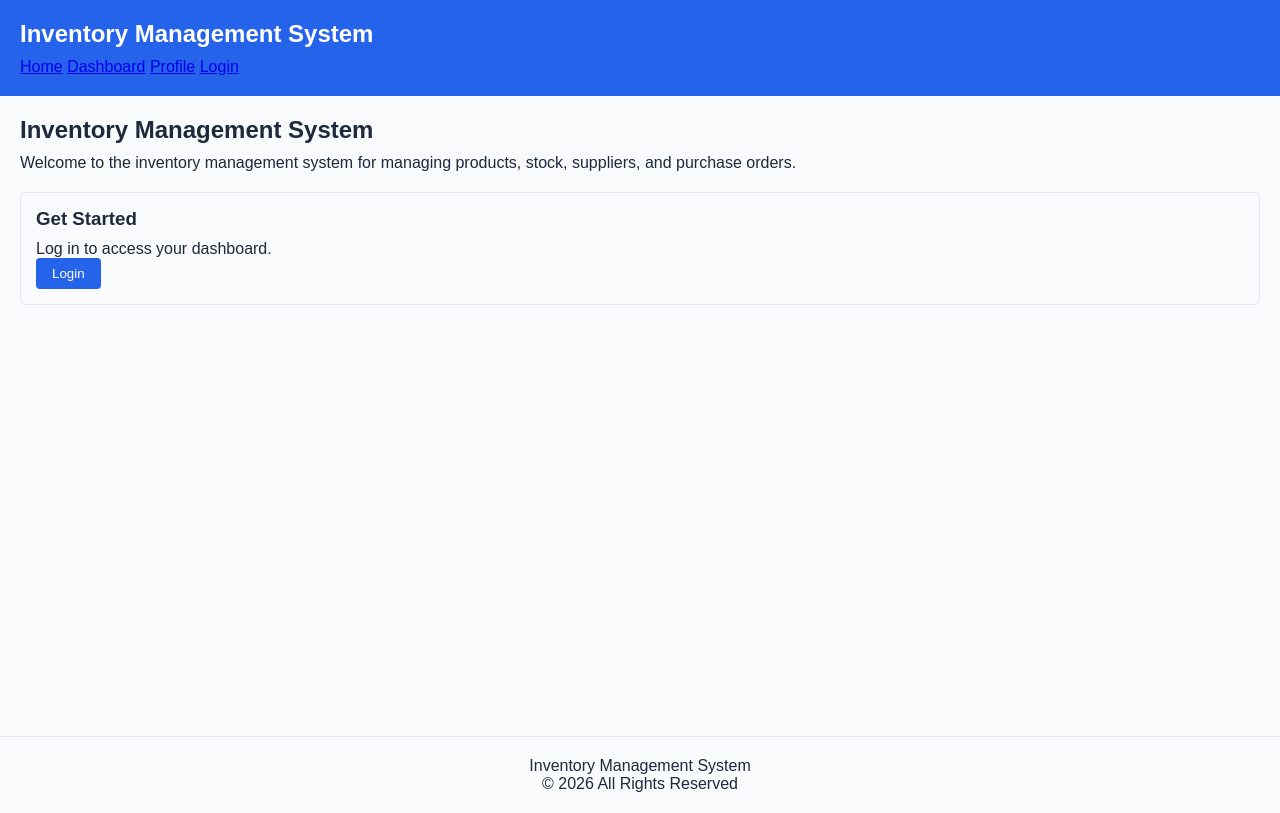
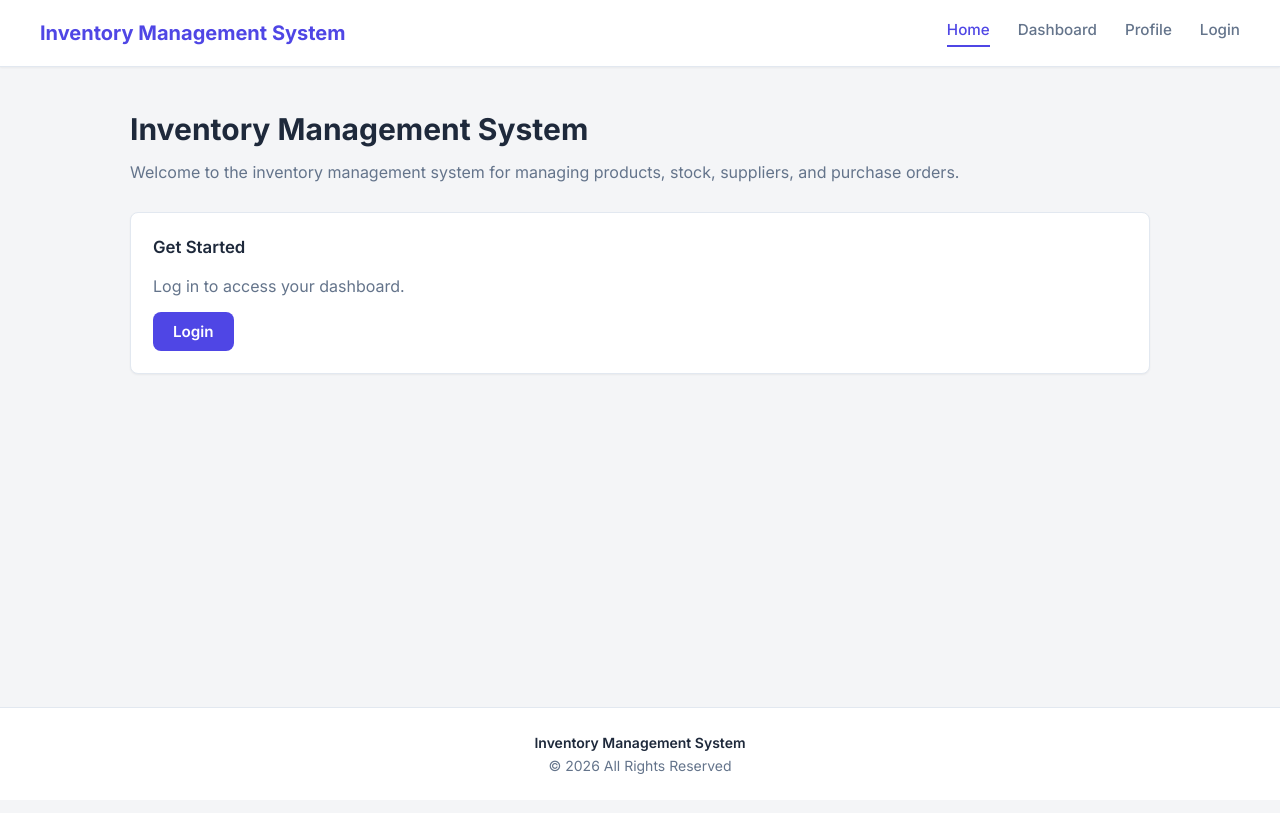
Before and after one commit to aniket0807/project_brief_05, a React (Vite) app in the folder client/: page / in a window 1280 px wide. Built offline with nearby package versions, Linux system fonts and the light colour scheme.

Commit message:
sprint 8

```diff
--- a/client/src/components/layout/Navbar.jsx
+++ b/client/src/components/layout/Navbar.jsx
@@ -1,14 +1,27 @@
 import { NavLink } from "react-router-dom";
 
 function Navbar() {
+  const navLinkClass = ({ isActive }) => (isActive ? "active-link" : "");
+
   return (
-    <nav>
-      <h2>Inventory Management System</h2>
-      <div>
-        <NavLink to="/">Home</NavLink>{" "}
-        <NavLink to="/dashboard">Dashboard</NavLink>{" "}
-        <NavLink to="/profile">Profile</NavLink>{" "}
-        <NavLink to="/login">Login</NavLink>
+    <nav className="navbar">
+      <div className="navbar-brand">
+        <h2>Inventory Management System</h2>
+      </div>
+
+      <div className="navbar-links">
+        <NavLink to="/" className={navLinkClass} end>
+          Home
+        </NavLink>
+        <NavLink to="/dashboard" className={navLinkClass}>
+          Dashboard
+        </NavLink>
+        <NavLink to="/profile" className={navLinkClass}>
+          Profile
+        </NavLink>
+        <NavLink to="/login" className={navLinkClass}>
+          Login
+        </NavLink>
       </div>
     </nav>
   );
--- a/client/src/layouts/MainLayout.jsx
+++ b/client/src/layouts/MainLayout.jsx
@@ -4,7 +4,7 @@ import Footer from "../components/layout/Footer";
 
 function MainLayout() {
   return (
-    <div>
+    <div className="app-layout">
       <Navbar />
       <main>
         <Outlet />
--- a/client/src/main.jsx
+++ b/client/src/main.jsx
@@ -2,8 +2,10 @@ import { StrictMode } from "react";
 import { createRoot } from "react-dom/client";
 import { BrowserRouter } from "react-router-dom";
 import App from "./App";
-import "./assets/styles/variables.css";
-import "./assets/styles/global.css";
+import "./styles/global.css";
+import "./styles/layout.css";
+import "./styles/components.css";
+import "./styles/responsive.css";
 
 createRoot(document.getElementById("root")).render(
   <StrictMode>
--- a/client/src/pages/Dashboard/Dashboard.jsx
+++ b/client/src/pages/Dashboard/Dashboard.jsx
@@ -8,8 +8,12 @@ function Dashboard() {
         title="Inventory Dashboard"
         subtitle="Overview of products, stock levels, purchase orders, and inventory status."
       />
-      <Card title="Total Products" description="Coming soon" />
-      <Card title="Low Stock Items" description="Coming soon" />
+      <div className="card-grid">
+        <Card title="Total Products" description="Coming soon" />
+        <Card title="Low Stock Items" description="Coming soon" />
+        <Card title="Total Suppliers" description="Coming soon" />
+        <Card title="Recent Sales" description="Coming soon" />
+      </div>
     </section>
   );
 }
--- /dev/null
+++ b/client/src/styles/components.css
@@ -0,0 +1,36 @@
+.card {
+  display: flex;
+  flex-direction: column;
+  gap: 14px;
+  padding: 22px;
+  border: 1px solid var(--border-color);
+  border-radius: var(--radius);
+  background: var(--surface-color);
+  box-shadow: var(--shadow-sm);
+  transition: box-shadow 0.15s ease, transform 0.15s ease;
+}
+
+.card:hover {
+  box-shadow: var(--shadow-md);
+  transform: translateY(-2px);
+}
+
+.card h3 {
+  color: var(--text-color);
+  margin-bottom: 0; /* gap handles spacing now, not margin */
+}
+
+.card p {
+  margin-bottom: 0; /* gap handles spacing now, not margin */
+}
+
+.card-grid {
+  display: grid;
+  grid-template-columns: repeat(auto-fit, minmax(220px, 1fr));
+  gap: 20px;
+  margin-top: 20px;
+}
+
+.card .btn {
+  align-self: flex-start;
+}
--- /dev/null
+++ b/client/src/styles/global.css
@@ -0,0 +1,80 @@
+@import url('https://fonts.googleapis.com/css2?family=Inter:wght@400;500;600;700&display=swap');
+
+:root {
+  --primary-color: #4f46e5;
+  --primary-hover: #4338ca;
+  --background-color: #f4f5f7;
+  --surface-color: #ffffff;
+  --text-color: #1e293b;
+  --text-muted: #64748b;
+  --border-color: #e2e8f0;
+  --radius: 8px;
+  --shadow-sm: 0 1px 2px rgba(0, 0, 0, 0.05);
+  --shadow-md: 0 4px 12px rgba(0, 0, 0, 0.08);
+}
+
+* {
+  margin: 0;
+  padding: 0;
+  box-sizing: border-box;
+}
+
+body {
+  font-family: 'Inter', Arial, sans-serif;
+  background-color: var(--background-color);
+  color: var(--text-color);
+  font-size: 1rem;
+  line-height: 1.5;
+}
+
+h1 {
+  font-size: 1.875rem;
+  font-weight: 700;
+  margin-bottom: 8px;
+  color: var(--text-color);
+}
+
+h2 {
+  font-size: 1.25rem;
+  font-weight: 600;
+  margin-bottom: 10px;
+}
+
+h3 {
+  font-size: 1.05rem;
+  font-weight: 600;
+  margin-bottom: 8px;
+}
+
+p {
+  color: var(--text-muted);
+}
+
+.btn {
+  padding: 10px 20px;
+  background-color: var(--primary-color);
+  color: white;
+  border: none;
+  border-radius: var(--radius);
+  cursor: pointer;
+  font-family: inherit;
+  font-size: 0.95rem;
+  font-weight: 600;
+  transition: background-color 0.15s ease, transform 0.1s ease;
+}
+
+.btn:hover {
+  background-color: var(--primary-hover);
+}
+
+.btn:active {
+  transform: scale(0.98);
+}
+
+.page-title {
+  margin-bottom: 28px;
+}
+
+.page-title p {
+  margin-top: 4px;
+}
--- /dev/null
+++ b/client/src/styles/layout.css
@@ -0,0 +1,71 @@
+.app-layout {
+  display: flex;
+  flex-direction: column;
+  min-height: 100vh;
+}
+
+.navbar {
+  display: flex;
+  justify-content: space-between;
+  align-items: center;
+  flex-wrap: wrap;
+  gap: 10px;
+  padding: 18px 40px;
+  background-color: var(--surface-color);
+  border-bottom: 1px solid var(--border-color);
+  box-shadow: var(--shadow-sm);
+}
+
+.navbar-brand h2 {
+  margin: 0;
+  color: var(--primary-color);
+  font-weight: 700;
+}
+
+.navbar-links {
+  display: flex;
+  gap: 28px;
+  flex-wrap: wrap;
+}
+
+.navbar-links a {
+  color: var(--text-muted);
+  text-decoration: none;
+  font-weight: 500;
+  font-size: 0.95rem;
+  padding-bottom: 4px;
+  border-bottom: 2px solid transparent;
+  transition: color 0.15s ease, border-color 0.15s ease;
+}
+
+.navbar-links a:hover {
+  color: var(--text-color);
+}
+
+.active-link {
+  color: var(--primary-color) !important;
+  border-bottom: 2px solid var(--primary-color) !important;
+}
+
+main {
+  flex: 1;
+  padding: 40px;
+  max-width: 1100px;
+  width: 100%;
+  margin: 0 auto;
+}
+
+footer {
+  padding: 24px;
+  text-align: center;
+  border-top: 1px solid var(--border-color);
+  background-color: var(--surface-color);
+  color: var(--text-muted);
+  font-size: 0.875rem;
+}
+
+footer p:first-child {
+  font-weight: 600;
+  color: var(--text-color);
+  margin-bottom: 2px;
+}
--- /dev/null
+++ b/client/src/styles/responsive.css
@@ -0,0 +1,40 @@
+/* Tablet */
+@media (max-width: 768px) {
+  main {
+    padding: 24px 20px;
+  }
+
+  .navbar {
+    padding: 16px 20px;
+    flex-direction: column;
+    align-items: flex-start;
+  }
+
+  .card-grid {
+    grid-template-columns: repeat(auto-fit, minmax(180px, 1fr));
+  }
+}
+
+/* Mobile */
+@media (max-width: 480px) {
+  body {
+    font-size: 0.9rem;
+  }
+
+  h1 {
+    font-size: 1.5rem;
+  }
+
+  .navbar-links {
+    flex-direction: column;
+    gap: 12px;
+  }
+
+  .card-grid {
+    grid-template-columns: 1fr;
+  }
+
+  .btn {
+    width: 100%;
+  }
+}
```
